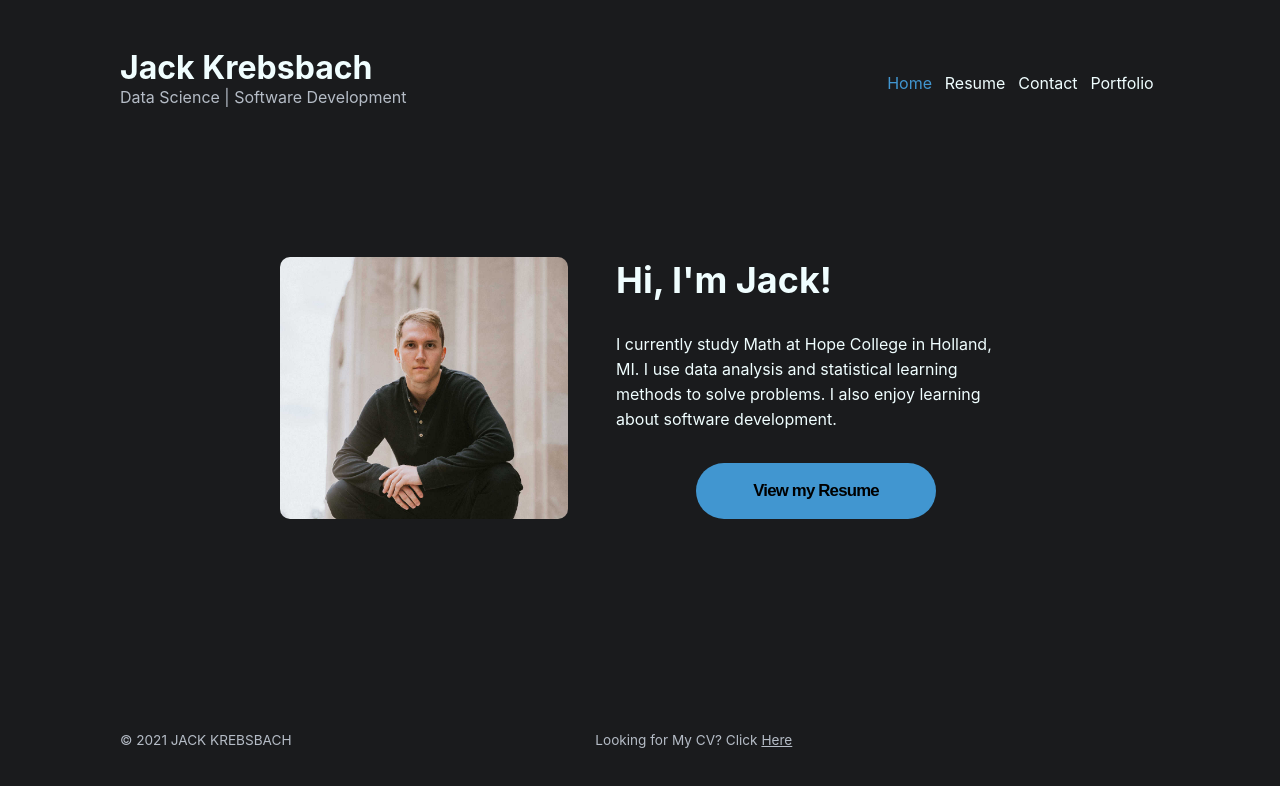
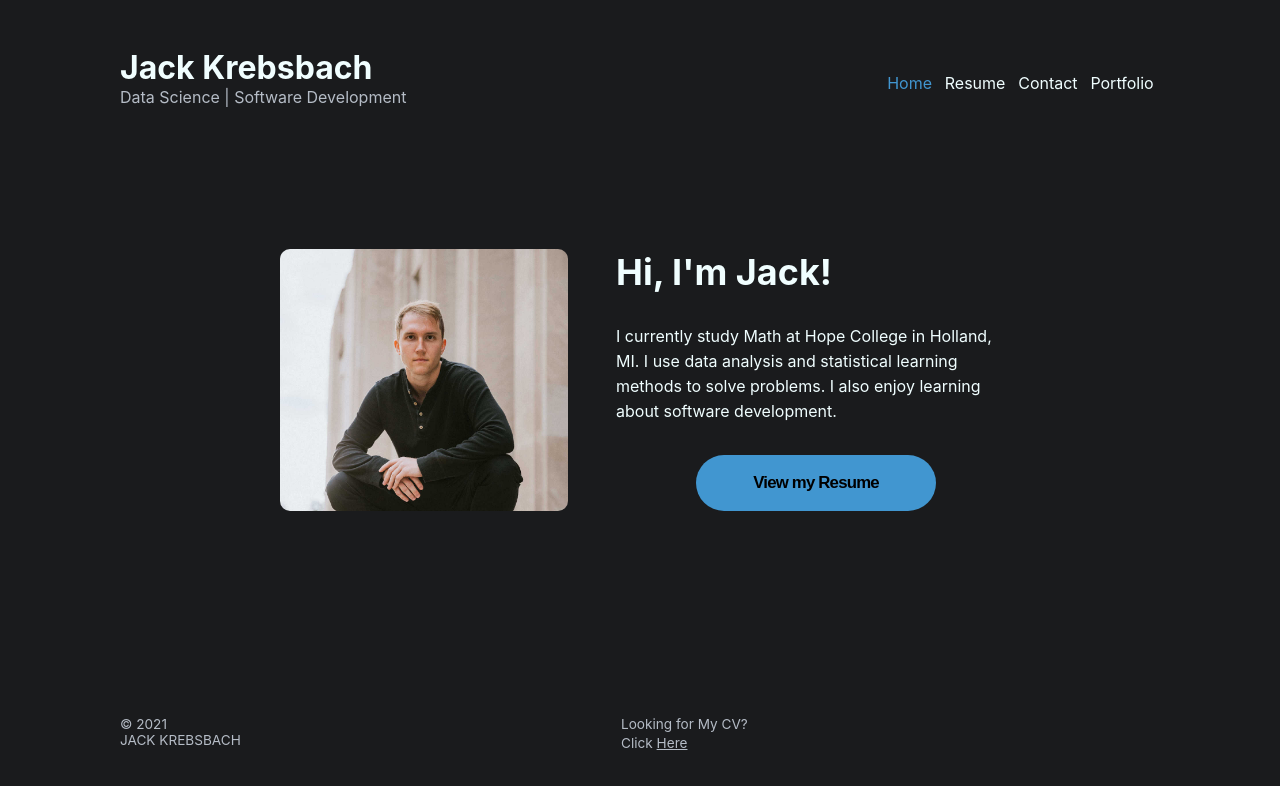
Before and after one commit to jackkrebsbach/personal-site, a Next.js app: page / in a window 1280 px wide. Shown: the top 786 px of the page. Built offline with nearby package versions, Linux system fonts and the light colour scheme; some icons are missing.

Commit message:
footer styles

```diff
--- a/src/components/reusables/footer/Footer.module.scss
+++ b/src/components/reusables/footer/Footer.module.scss
@@ -11,6 +11,11 @@ footer.container {
     padding: 3rem 5rem;
   }
 
+  .cv {
+    display: flex;
+    flex-direction: column;
+  }
+
   span {
     font-size: 0.65rem;
     color: $grey;
@@ -21,8 +26,11 @@ footer.container {
   }
 
   div.links {
+    display: flex;
+    flex-direction: row;
+
     a {
-      padding: 1rem;
+      padding: 0.5rem;
       color: $grey;
     }
 
--- a/src/components/reusables/footer/Footer.tsx
+++ b/src/components/reusables/footer/Footer.tsx
@@ -7,16 +7,22 @@ export const Footer: FC = () => {
   const [d, _] = useState<number>(new Date().getFullYear());
   return (
     <footer className={styles.container}>
-      <span> © {d} JACK KREBSBACH</span>
-      <span>
-        Looking for My CV? Click{" "}
+      <div className={styles.cv}>
+        <span> © {d} </span>
+        <span>JACK KREBSBACH</span>
+      </div>
+      <div className={styles.cv}>
+        <span>Looking for My CV? </span>
+        <div>
+          <span>Click </span>
           <span className={styles.underline}>
             <Link href="/cv.pdf" target="_blank">
               {" "}
               Here
             </Link>
           </span>
-      </span>
+        </div>
+      </div>
       <div className={styles.links}>
         <a href="https://github.com/jackkrebsbach" target="_blank">
           <i className="fab fa-github" />
```
Lines whose indentation alone changed are shown as unchanged.
